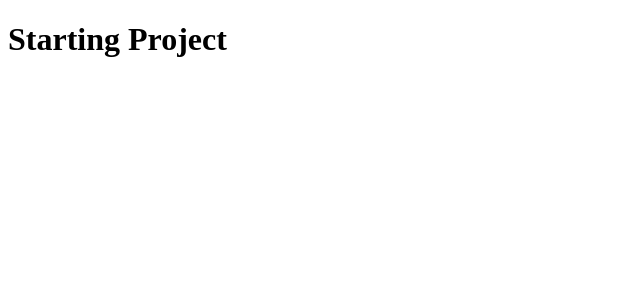
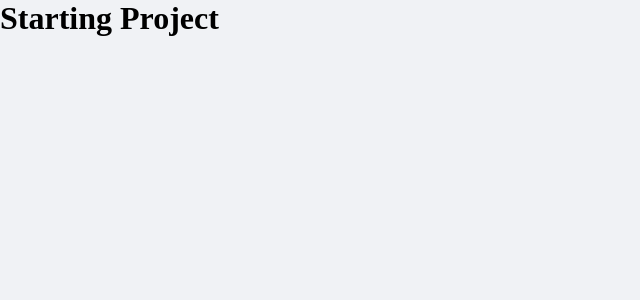
Before and after one commit to jorginhodev/portal-feedback, a React (Create React App) app: page / in a window 1280 px wide. Shown: the top 300 px of the page, without its empty margins (0-640 px from the left). Built offline with nearby package versions, Linux system fonts and the light colour scheme.

Commit message:
style: create global styles

```diff
--- a/src/App.js
+++ b/src/App.js
@@ -1,5 +1,10 @@
+import GlobalStyle from './styles/global';
+
 const App = () => (
-  <h1>Starting Project</h1>
+  <>
+    <GlobalStyle />
+    <h1>Starting Project</h1>
+  </>
 );
 
 export default App;
--- /dev/null
+++ b/src/styles/global.js
@@ -0,0 +1,41 @@
+import { createGlobalStyle } from 'styled-components';
+
+const GlobalStyle = createGlobalStyle`
+  :root {
+    --red: #E52E4D;
+    --blue: #5429CC;
+
+    --text-title: #363F5F;
+    --text-body: #969CB3;
+
+    --background: #f0f2f5;
+    --shape: #FFFFFF;
+  }
+
+  * {
+    margin: 0;
+    padding: 0;
+    box-sizing: border-box;
+  }
+
+  html {
+    @media (max-width: 1080px) {
+      font-size: 93.75%;
+    }
+
+    @media (max-width: 720px) {
+      font-size: 87.5%;
+    }
+  }
+
+  body {
+    background: var(--background);
+    --webkit-font-smoothing: antialiased;
+  }
+
+  button {
+    cursor: pointer;
+  }
+`;
+
+export default GlobalStyle;
```
